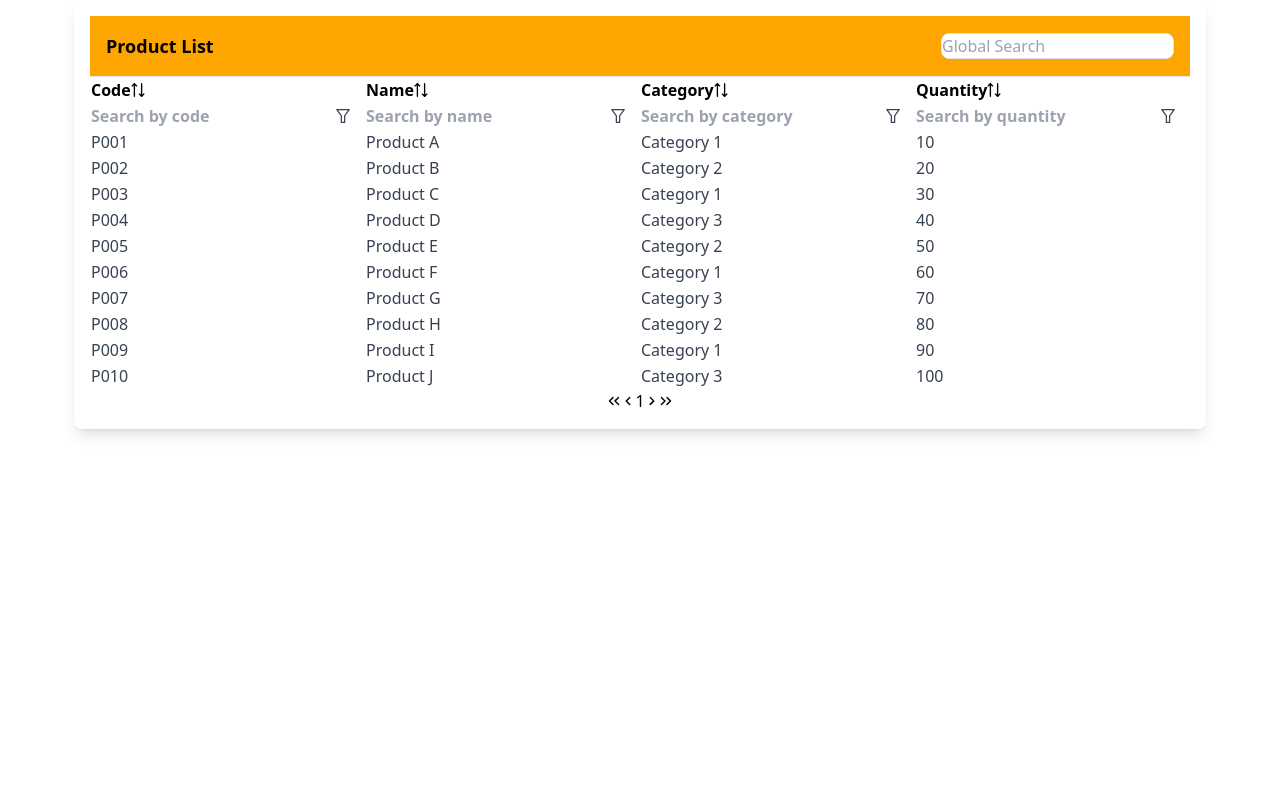
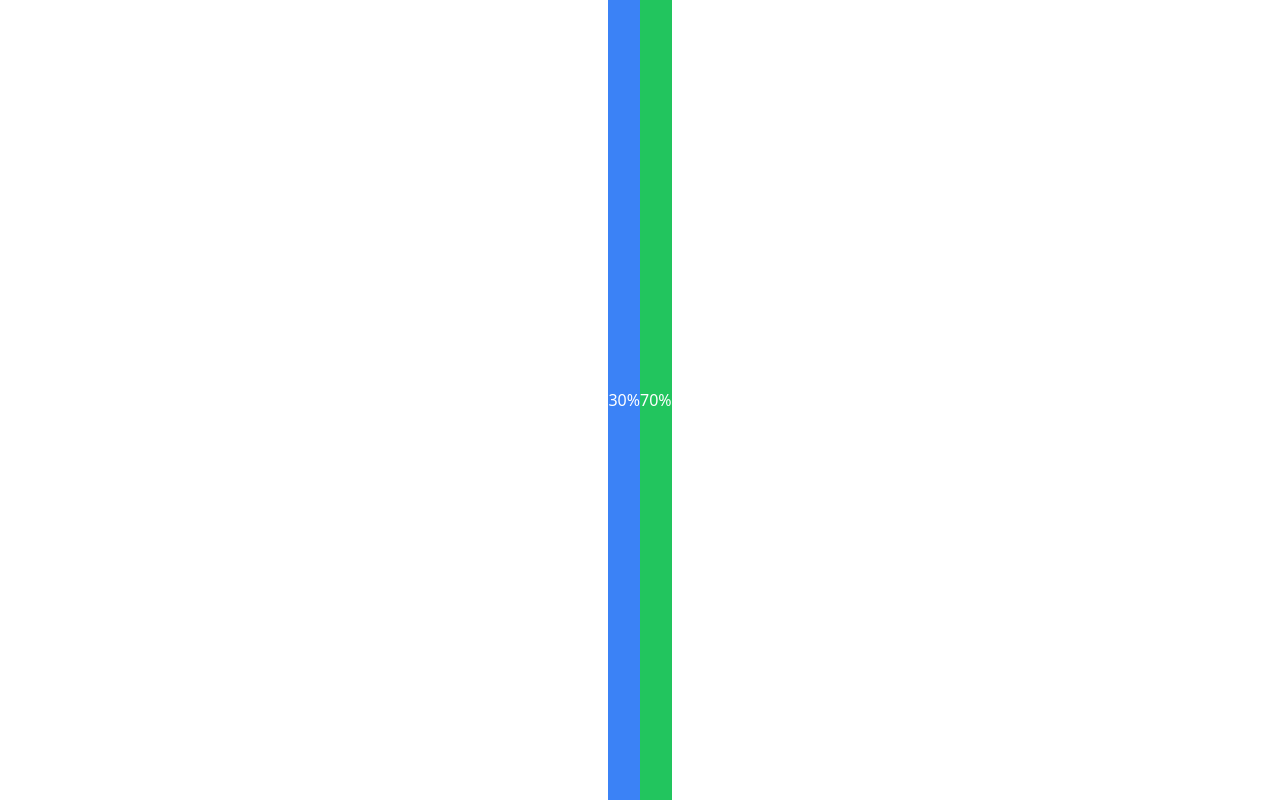
Before and after one commit to Noodle-itsDev/Happy_Paws_Project_Frontend_Estructured, a React (Vite) app in the folder vite-project/: page /protectora/home in a window 1280 px wide. Built offline with nearby package versions, Linux system fonts and the light colour scheme; the HTML template or start-up script is replaced by a standard one.

Commit message:
Modificaciones
Se modifica estructura nuevamente, se eliminan ficheros sin uso

```diff
--- a/vite-project/package.json
+++ b/vite-project/package.json
@@ -10,6 +10,7 @@
     "preview": "vite preview"
   },
   "dependencies": {
+    "axios": "^1.7.2",
     "primereact": "^10.7.0",
     "react": "^18.3.1",
     "react-dom": "^18.3.1",
--- a/vite-project/src/App.tsx
+++ b/vite-project/src/App.tsx
@@ -1,13 +1,13 @@
 import React from "react";
 import { BrowserRouter as Router, Routes, Route } from "react-router-dom";
-import RegisterLoginView from "./public_views/views/registerAndLogin/registerLoginView";
-import ProtectoraHome from "./private_views/protectora_profile/protectora_profile";
+import RegisterLoginView from "./public_views/registerAndLogin/registerLoginView";
+import ProtectoraHomeView from "./private_views/protectora_profile/protectora_profile";
 
 const App: React.FC = () => (
   <Router>
     <Routes>
       <Route path="/signup" element={<RegisterLoginView />} />
-      <Route path="/protectora/home" element={<ProtectoraHome />} />
+      <Route path="/protectora/home" element={<ProtectoraHomeView />} />
     </Routes>
   </Router>
 );
--- /dev/null
+++ b/vite-project/src/components/tableFilter/tableFilter.tsx
@@ -0,0 +1,103 @@
+import React, { useState } from 'react';
+import { DataTable } from 'primereact/datatable';
+import { Column } from 'primereact/column';
+import { InputText } from 'primereact/inputtext';
+import { FilterMatchMode } from 'primereact/api';
+
+// Datos de ejemplo
+const products = [
+  { id: "1", code: "P001", name: "Product A", category: "Category 1", quantity: 10 },
+  { id: "2", code: "P002", name: "Product B", category: "Category 2", quantity: 20 },
+  { id: "3", code: "P003", name: "Product C", category: "Category 1", quantity: 30 },
+  { id: "4", code: "P004", name: "Product D", category: "Category 3", quantity: 40 },
+  { id: "5", code: "P005", name: "Product E", category: "Category 2", quantity: 50 },
+  { id: "6", code: "P006", name: "Product F", category: "Category 1", quantity: 60 },
+  { id: "7", code: "P007", name: "Product G", category: "Category 3", quantity: 70 },
+  { id: "8", code: "P008", name: "Product H", category: "Category 2", quantity: 80 },
+  { id: "9", code: "P009", name: "Product I", category: "Category 1", quantity: 90 },
+  { id: "10", code: "P010", name: "Product J", category: "Category 3", quantity: 100 },
+];
+
+const tableFilter: React.FC = () => {
+  const [filters, setFilters] = useState<any>({
+    global: { value: '', matchMode: FilterMatchMode.CONTAINS },
+    code: { value: '', matchMode: FilterMatchMode.CONTAINS },
+    name: { value: '', matchMode: FilterMatchMode.CONTAINS },
+    category: { value: '', matchMode: FilterMatchMode.CONTAINS },
+    quantity: { value: '', matchMode: FilterMatchMode.CONTAINS },
+  });
+
+  const header = (
+    <div className="flex items-center justify-between p-4 bg-primary-orange border-b border-gray-200">
+      <h3 className="text-lg font-semibold">Product List</h3>
+      <span className="flex items-center space-x-2">
+        <i className="pi pi-search text-gray-500" />
+        <InputText
+          type="search"
+          onInput={(e: any) => setFilters({
+            ...filters,
+            global: { value: e.target.value, matchMode: FilterMatchMode.CONTAINS }
+          })}
+          placeholder="Global Search"
+          className="p-inputtext p-component border rounded-lg"
+        />
+      </span>
+    </div>
+  );
+
+  return (
+    <div className="p-4 bg-white rounded-lg shadow-lg">
+      <DataTable
+        value={products}
+        paginator
+        rows={10}
+        filters={filters}
+        filterDisplay="row"
+        globalFilterFields={['code', 'name', 'category', 'quantity']}
+        header={header}
+        removableSort
+        tableStyle={{ minWidth: '50rem' }}
+        className="p-datatable-striped p-datatable-hover"
+      >
+        <Column
+          field="code"
+          header="Code"
+          sortable
+          filter
+          filterPlaceholder="Search by code"
+          style={{ width: '25%' }}
+          className="text-gray-700"
+        />
+        <Column
+          field="name"
+          header="Name"
+          sortable
+          filter
+          filterPlaceholder="Search by name"
+          style={{ width: '25%' }}
+          className="text-gray-700"
+        />
+        <Column
+          field="category"
+          header="Category"
+          sortable
+          filter
+          filterPlaceholder="Search by category"
+          style={{ width: '25%' }}
+          className="text-gray-700"
+        />
+        <Column
+          field="quantity"
+          header="Quantity"
+          sortable
+          filter
+          filterPlaceholder="Search by quantity"
+          style={{ width: '25%' }}
+          className="text-gray-700"
+        />
+      </DataTable>
+    </div>
+  );
+};
+
+export default tableFilter;
--- a/vite-project/src/public_views/components/toggleButton/buttonToggler.css
+++ b/vite-project/src/components/toggleButton/buttonToggler.css
@@ -1,5 +1,3 @@
-@import '../../../index.css';
-
 .buttonBase {
   @apply flex-1 px-5 py-2 text-lg rounded-t-lg transition-all duration-700 ease-in-out;
 }
--- a/vite-project/src/public_views/components/toggleButton/buttonToggler.tsx
+++ b/vite-project/src/components/toggleButton/buttonToggler.tsx
@@ -96,18 +96,6 @@ const ButtonToggle: React.FC = () => {
                     required
                   />
                 </div>
-                <div className="mb-4">
-                  <label htmlFor="confirmPassword" className="block">
-                    Confirmar Contraseña:
-                  </label>
-                  <input
-                    type="password"
-                    id="confirmPassword"
-                    name="confirmPassword"
-                    className="w-[350px] p-2 border border-white rounded-full bg-white text-black outline-none focus:border-blue-500 hover:bg-yellow-100"
-                    required
-                  />
-                </div>
 
                 <button
                   type="submit"
--- a/vite-project/src/private_views/protectora_profile/protectora_profile.tsx
+++ b/vite-project/src/private_views/protectora_profile/protectora_profile.tsx
@@ -1,103 +1,21 @@
-import React, { useState } from 'react';
-import { DataTable } from 'primereact/datatable';
-import { Column } from 'primereact/column';
-import { InputText } from 'primereact/inputtext';
-import { FilterMatchMode } from 'primereact/api';
+import React from "react";
+import "../../index.css";
 
-// Datos de ejemplo
-const products = [
-  { id: "1", code: "P001", name: "Product A", category: "Category 1", quantity: 10 },
-  { id: "2", code: "P002", name: "Product B", category: "Category 2", quantity: 20 },
-  { id: "3", code: "P003", name: "Product C", category: "Category 1", quantity: 30 },
-  { id: "4", code: "P004", name: "Product D", category: "Category 3", quantity: 40 },
-  { id: "5", code: "P005", name: "Product E", category: "Category 2", quantity: 50 },
-  { id: "6", code: "P006", name: "Product F", category: "Category 1", quantity: 60 },
-  { id: "7", code: "P007", name: "Product G", category: "Category 3", quantity: 70 },
-  { id: "8", code: "P008", name: "Product H", category: "Category 2", quantity: 80 },
-  { id: "9", code: "P009", name: "Product I", category: "Category 1", quantity: 90 },
-  { id: "10", code: "P010", name: "Product J", category: "Category 3", quantity: 100 },
-];
-
-const ProtectoraHome: React.FC = () => {
-  const [filters, setFilters] = useState<any>({
-    global: { value: '', matchMode: FilterMatchMode.CONTAINS },
-    code: { value: '', matchMode: FilterMatchMode.CONTAINS },
-    name: { value: '', matchMode: FilterMatchMode.CONTAINS },
-    category: { value: '', matchMode: FilterMatchMode.CONTAINS },
-    quantity: { value: '', matchMode: FilterMatchMode.CONTAINS },
-  });
-
-  const header = (
-    <div className="flex items-center justify-between p-4 bg-primary-orange border-b border-gray-200">
-      <h3 className="text-lg font-semibold">Product List</h3>
-      <span className="flex items-center space-x-2">
-        <i className="pi pi-search text-gray-500" />
-        <InputText
-          type="search"
-          onInput={(e: any) => setFilters({
-            ...filters,
-            global: { value: e.target.value, matchMode: FilterMatchMode.CONTAINS }
-          })}
-          placeholder="Global Search"
-          className="p-inputtext p-component border rounded-lg"
-        />
-      </span>
+const ProtectoraHomeView: React.FC = () => {
+  return (
+    <>
+      <main className="w-[100vw] h-[100vh] flex align-center justify-center">
+      <div className="flex h-screen bg-gray-100">
+      <div className="w-3/10 bg-blue-500 flex items-center justify-center">
+        <p className="text-white">30%</p>
+      </div>
+      <div className="w-7/10 bg-green-500 flex items-center justify-center">
+        <p className="text-white">70%</p>
+      </div>
     </div>
-  );
-
-  return (
-    <div className="p-4 bg-white rounded-lg shadow-lg">
-      <DataTable
-        value={products}
-        paginator
-        rows={10}
-        filters={filters}
-        filterDisplay="row"
-        globalFilterFields={['code', 'name', 'category', 'quantity']}
-        header={header}
-        removableSort
-        tableStyle={{ minWidth: '50rem' }}
-        className="p-datatable-striped p-datatable-hover"
-      >
-        <Column
-          field="code"
-          header="Code"
-          sortable
-          filter
-          filterPlaceholder="Search by code"
-          style={{ width: '25%' }}
-          className="text-gray-700"
-        />
-        <Column
-          field="name"
-          header="Name"
-          sortable
-          filter
-          filterPlaceholder="Search by name"
-          style={{ width: '25%' }}
-          className="text-gray-700"
-        />
-        <Column
-          field="category"
-          header="Category"
-          sortable
-          filter
-          filterPlaceholder="Search by category"
-          style={{ width: '25%' }}
-          className="text-gray-700"
-        />
-        <Column
-          field="quantity"
-          header="Quantity"
-          sortable
-          filter
-          filterPlaceholder="Search by quantity"
-          style={{ width: '25%' }}
-          className="text-gray-700"
-        />
-      </DataTable>
-    </div>
+      </main>
+    </>
   );
 };
 
-export default ProtectoraHome;
+export default ProtectoraHomeView;
--- a/vite-project/src/public_views/views/registerAndLogin/registerLoginView.tsx
+++ b/vite-project/src/public_views/registerAndLogin/registerLoginView.tsx
@@ -1,12 +1,12 @@
 import React from "react";
-import "../../../index.css";
+import '../../index.css';
 import ButtonToggle from "../../components/toggleButton/buttonToggler";
 
 const RegisterLoginView: React.FC = () => {
   return (
     <>
       <main className="w-screen h-[100vh] bg-primary flex flex-col items-center justify-center">
-        <ButtonToggle />
+        <ButtonToggle/>
       </main>
     </>
   );
```
Also changed, not shown: vite-project/src/assets/img/navbarImgOrange.png (added), vite-project/src/components/footer/footer.tsx (renamed from vite-project/src/public_views/components/footer/footer.tsx), vite-project/src/private_views/protectora_profile/protector_profile.css (deleted), vite-project/src/public_views/views/registerAndLogin/registerLoginView.css (deleted), 1 other file (tests, documents, lock files or other folders).
